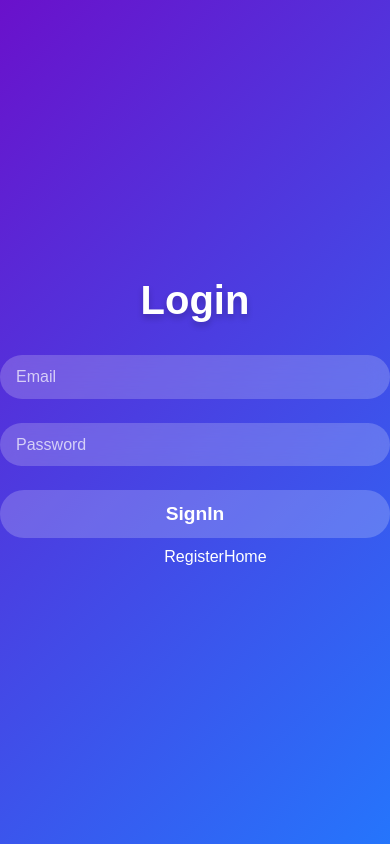
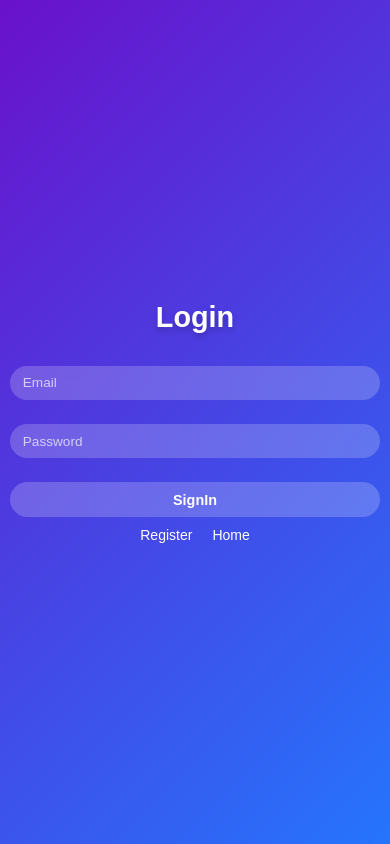
Before and after one commit to yosef246/todo-project-with-next.js, a Next.js app: page /deshbord/login in a window 390 px wide. Built offline with nearby package versions, Linux system fonts and the light colour scheme.

Commit message:
first commit

```diff
--- a/src/app/createtodo/page.module.css
+++ b/src/app/createtodo/page.module.css
@@ -8,13 +8,14 @@
   color: #fff;
   font-family: Arial, sans-serif;
   padding: 20px;
+  text-align: center; /* ממרכז טקסט במכשירים קטנים */
 }
 
 .logoutButton {
   position: absolute; /* מאפשר מיקום יחסית למיכל האב */
-  top: 30px; /* מרחק מהחלק העליון */
-  right: 60px; /* מרחק מהחלק הימני */
-  background-color: #e3dede; /* צבע רקע אדום לדוגמה */
+  top: 20px; /* מרחק מהחלק העליון */
+  right: 20px; /* מרחק מהחלק הימני */
+  background-color: #e3dede; /* צבע רקע */
   color: rgb(11, 6, 6); /* צבע טקסט */
   border: none; /* הסרת המסגרת */
   border-radius: 5px; /* עיגול הפינות */
@@ -38,17 +39,28 @@
   animation: fade-in-out 5s ease-in-out;
 }
 
-@keyframes fade-in-out {
-  0% {
-    opacity: 0;
+/* רספונסיביות למכשירים קטנים */
+@media (max-width: 768px) {
+  .logoutButton {
+    top: 10px; /* מקטין את המרחק מהחלק העליון */
+    right: 10px; /* מקטין את המרחק מהצד הימני */
+    font-size: 14px; /* מקטין את גודל הפונט */
+    padding: 8px 12px; /* מקטין את הריווח הפנימי */
   }
-  10% {
-    opacity: 1;
-  }
-  90% {
-    opacity: 1;
-  }
-  100% {
-    opacity: 0;
+
+  .container {
+    padding: 10px; /* מקטין ריווחים חיצוניים */
   }
 }
+
+@media (max-width: 480px) {
+  .logoutButton {
+    font-size: 12px; /* מקטין את גודל הפונט עוד יותר */
+    padding: 6px 10px; /* מקטין את הריווח הפנימי */
+  }
+
+  .container {
+    text-align: center; /* ממקם תוכן במרכז */
+    padding: 5px; /* מקטין את הריווח */
+  }
+}
--- a/src/app/deshbord/login/page.module.css
+++ b/src/app/deshbord/login/page.module.css
@@ -3,16 +3,19 @@
   flex-direction: column;
   align-items: center;
   justify-content: center;
-  height: 100vh;
+  min-height: 100vh;
   background: linear-gradient(135deg, #6a11cb, #2575fc);
   color: #fff;
   font-family: Arial, sans-serif;
+  padding: 20px;
+  box-sizing: border-box;
 }
 
 .title {
   font-size: 2.5rem;
   margin-bottom: 2rem;
   text-shadow: 0 4px 6px rgba(0, 0, 0, 0.2);
+  text-align: center;
 }
 
 .form {
@@ -24,6 +27,7 @@
 }
 
 .input {
+  width: 100%; /* שדות הטופס מתפרסים על כל רוחב הטלפון */
   padding: 0.8rem 1rem;
   font-size: 1rem;
   color: #fff;
@@ -44,7 +48,8 @@
 }
 
 .button {
-  padding: 0.8rem 2rem;
+  width: 100%; /* הכפתור מתפרס על כל הרוחב */
+  padding: 0.8rem 1rem;
   font-size: 1.2rem;
   font-weight: bold;
   color: #fff;
@@ -65,6 +70,7 @@
 }
 
 .message {
+  width: 100%; /* ההודעה מתפרסת על כל הרוחב */
   background-color: #d4edda;
   color: #155724;
   padding: 10px;
@@ -72,6 +78,7 @@
   border-radius: 5px;
   margin-top: 10px;
   animation: fade-in-out 5s ease-in-out;
+  text-align: center;
 }
 
 @keyframes fade-in-out {
@@ -91,17 +98,74 @@
 
 .linkWrapper {
   display: flex;
-  justify-content: space-between; /* אחד בצד שמאל והשני בצד ימין */
-  align-items: center;
-  width: 26%;
-  padding: 0 20px; /* רווח מהקצוות */
+  justify-content: center;
+  gap: 20px;
   margin-top: 10px;
+  flex-wrap: wrap; /* השורות מסתדרות אוטומטית בטלפונים */
+  width: 100%; /* מתפרס על כל הרוחב */
 }
 
 .linkContainerhome {
-  text-decoration: none; /* עיצוב אופציונלי להסרת קו תחתון */
   font-size: 16px;
+  color: #fff;
+  text-align: center;
 }
+
+.linkContainerhome a {
+  text-decoration: none;
+  color: inherit;
+}
+
 .linkContainerhome a:hover {
   text-decoration: underline;
 }
+
+/* מדיה קוורי לרספונסיביות */
+@media (max-width: 768px) {
+  .container {
+    padding: 10px; /* הקטנת ריווחים */
+  }
+
+  .title {
+    font-size: 2rem;
+  }
+
+  .input {
+    font-size: 0.9rem;
+    padding: 0.7rem 0.9rem;
+  }
+
+  .button {
+    font-size: 1rem;
+    padding: 0.7rem 1rem;
+  }
+
+  .message {
+    font-size: 0.9rem;
+    padding: 8px;
+  }
+
+  .linkContainerhome {
+    font-size: 14px;
+  }
+}
+
+@media (max-width: 480px) {
+  .title {
+    font-size: 1.8rem;
+  }
+
+  .input {
+    font-size: 0.85rem;
+    padding: 0.6rem 0.8rem;
+  }
+
+  .button {
+    font-size: 0.9rem;
+    padding: 0.6rem 1rem;
+  }
+
+  .message {
+    font-size: 0.85rem;
+  }
+}
--- a/src/app/deshbord/register/page.module.css
+++ b/src/app/deshbord/register/page.module.css
@@ -3,16 +3,19 @@
   flex-direction: column;
   align-items: center;
   justify-content: center;
-  height: 100vh;
+  min-height: 100vh; /* מתאימה גם למסכים קטנים */
   background: linear-gradient(135deg, #6a11cb, #2575fc);
   color: #fff;
   font-family: Arial, sans-serif;
+  padding: 20px; /* מוסיף רווח פנימי */
+  box-sizing: border-box;
 }
 
 .title {
   font-size: 2.5rem;
   margin-bottom: 2rem;
   text-shadow: 0 4px 6px rgba(0, 0, 0, 0.2);
+  text-align: center; /* ממרכז את הטקסט */
 }
 
 .form {
@@ -20,10 +23,11 @@
   flex-direction: column;
   gap: 1.5rem;
   width: 100%;
-  max-width: 400px;
+  max-width: 400px; /* מגביל רוחב בטאבלטים ומעלה */
 }
 
 .input {
+  width: 100%; /* שדה קלט מתפרס על כל הרוחב */
   padding: 0.8rem 1rem;
   font-size: 1rem;
   color: #fff;
@@ -44,7 +48,8 @@
 }
 
 .button {
-  padding: 0.8rem 2rem;
+  width: 100%; /* כפתור מתפרס על כל הרוחב */
+  padding: 0.8rem 1rem;
   font-size: 1.2rem;
   font-weight: bold;
   color: #fff;
@@ -65,6 +70,7 @@
 }
 
 .message {
+  width: 100%; /* ההודעה מתפרסת על כל הרוחב */
   background-color: #d4edda;
   color: #155724;
   padding: 10px;
@@ -72,6 +78,7 @@
   border-radius: 5px;
   margin-top: 10px;
   animation: fade-in-out 5s ease-in-out;
+  text-align: center;
 }
 
 @keyframes fade-in-out {
@@ -91,17 +98,74 @@
 
 .linkWrapper {
   display: flex;
-  justify-content: space-between; /* אחד בצד שמאל והשני בצד ימין */
-  align-items: center;
-  width: 26%;
-  padding: 0 20px; /* רווח מהקצוות */
+  justify-content: center; /* מרכז את הקישורים */
+  gap: 20px; /* מרווח בין הקישורים */
+  flex-wrap: wrap; /* מתאים את הקישורים למסכים קטנים */
+  width: 100%; /* מתפרס על כל הרוחב */
   margin-top: 10px;
 }
 
 .linkContainerhome {
-  text-decoration: none; /* עיצוב אופציונלי להסרת קו תחתון */
   font-size: 16px;
+  color: #fff;
+  text-align: center;
 }
+
+.linkContainerhome a {
+  text-decoration: none;
+  color: inherit;
+}
+
 .linkContainerhome a:hover {
   text-decoration: underline;
 }
+
+/* מדיה קוורי לרספונסיביות */
+@media (max-width: 768px) {
+  .title {
+    font-size: 2rem;
+  }
+
+  .input {
+    font-size: 0.9rem;
+    padding: 0.7rem 0.9rem;
+  }
+
+  .button {
+    font-size: 1rem;
+    padding: 0.7rem 1rem;
+  }
+
+  .message {
+    font-size: 0.9rem;
+    padding: 8px;
+  }
+
+  .linkContainerhome {
+    font-size: 14px;
+  }
+}
+
+@media (max-width: 480px) {
+  .title {
+    font-size: 1.8rem;
+  }
+
+  .input {
+    font-size: 0.85rem;
+    padding: 0.6rem 0.8rem;
+  }
+
+  .button {
+    font-size: 0.9rem;
+    padding: 0.6rem 1rem;
+  }
+
+  .message {
+    font-size: 0.85rem;
+  }
+
+  .linkWrapper {
+    gap: 10px; /* מקטין מרווחים בטלפונים קטנים */
+  }
+}
--- a/src/app/globals.css
+++ b/src/app/globals.css
@@ -22,6 +22,13 @@ body {
   font-family: Arial, Helvetica, sans-serif;
   -webkit-font-smoothing: antialiased;
   -moz-osx-font-smoothing: grayscale;
+  font-size: 16px;
+}
+
+@media (max-width: 768px) {
+  body {
+    font-size: 14px;
+  }
 }
 
 * {
@@ -35,6 +42,48 @@ a {
   text-decoration: none;
 }
 
+img {
+  max-width: 100%;
+  height: auto;
+  display: block;
+}
+
+.container {
+  max-width: 1200px;
+  margin: 0 auto;
+  padding: 16px;
+}
+
+@media (max-width: 768px) {
+  .container {
+    padding: 8px;
+  }
+}
+
+.grid {
+  display: grid;
+  grid-template-columns: repeat(auto-fit, minmax(300px, 1fr));
+  gap: 16px;
+}
+
+@media (max-width: 768px) {
+  .grid {
+    grid-template-columns: 1fr;
+  }
+}
+
+.card {
+  padding: 16px;
+  border: 1px solid var(--foreground);
+  border-radius: 8px;
+}
+
+@media (max-width: 768px) {
+  .card {
+    padding: 12px;
+  }
+}
+
 @media (prefers-color-scheme: dark) {
   html {
     color-scheme: dark;
--- a/src/app/layout.tsx
+++ b/src/app/layout.tsx
@@ -25,6 +25,9 @@ export default function RootLayout({
 }>) {
   return (
     <html lang="en">
+      <head>
+        <meta name="viewport" content="width=device-width, initial-scale=1.0" />
+      </head>
       <body>{children}</body>
     </html>
   );
--- a/src/components/NoteForm/noteform.module.css
+++ b/src/components/NoteForm/noteform.module.css
@@ -4,6 +4,7 @@
   gap: 1.5rem;
   width: 100%;
   max-width: 400px;
+  padding: 20px; /* רווח פנימי למראה מסודר במכשירים קטנים */
 }
 
 .title {
@@ -53,3 +54,41 @@
 .addButton:active {
   transform: scale(0.95);
 }
+
+/* רספונסיביות למסכים קטנים */
+@media (max-width: 768px) {
+  .title {
+    font-size: 2rem; /* מקטין את הכותרת */
+    margin-bottom: 1.5rem; /* מקטין את המרווח התחתון */
+  }
+
+  .input {
+    font-size: 0.9rem; /* מקטין את הפונט */
+    padding: 0.6rem 0.8rem; /* מקטין את הריווח הפנימי */
+  }
+
+  .addButton {
+    font-size: 1rem; /* מקטין את הפונט בכפתור */
+    padding: 0.6rem 1.5rem; /* מקטין ריווח פנימי */
+  }
+}
+
+@media (max-width: 480px) {
+  .inputContainer {
+    padding: 10px; /* מקטין ריווחים חיצוניים */
+  }
+
+  .title {
+    font-size: 1.8rem; /* מקטין עוד יותר את הכותרת */
+  }
+
+  .input {
+    font-size: 0.8rem; /* מקטין את גודל הפונט */
+    padding: 0.5rem 0.7rem; /* מקטין את הריווח הפנימי */
+  }
+
+  .addButton {
+    font-size: 0.9rem; /* מקטין את גודל הפונט בכפתור */
+    padding: 0.5rem 1rem; /* מקטין את הריווח הפנימי */
+  }
+}
```
Also changed, not shown: src/components/NoteItem/noteitem.module.css (+69 -0 lines), src/components/NoteList/notelist.module.css (+27 -1 lines), src/utils/corse.ts (added, +31 -0 lines).
